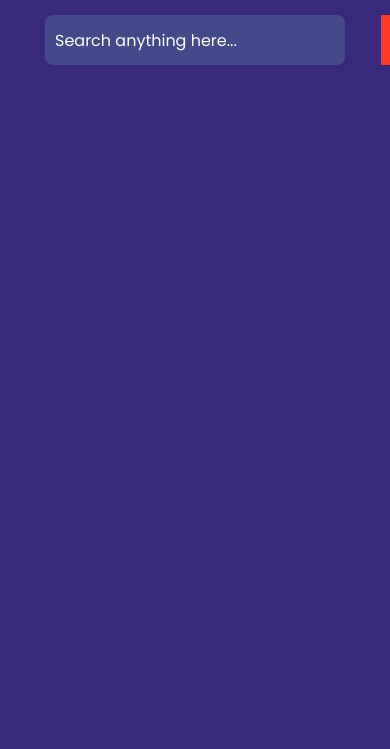
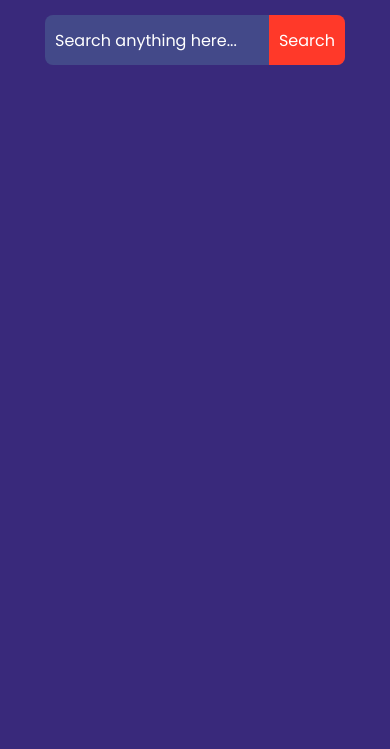
Before and after one commit to TonyStark-19/Image-Search-Engine, a plain HTML site: page index.html in a window 390 px wide. Shown: the part 95-844 px from the top of the page. Drawn offline with Linux system fonts and the light colour scheme.

Commit message:
Fixed responsiveness again

```diff
--- a/style.css
+++ b/style.css
@@ -203,6 +203,10 @@ form button {
     form button {
         padding: 0 20px;
     }
+
+    form input {
+        width: 200px;
+    }
 }
 
 @media (max-width: 400px) {
@@ -217,7 +221,7 @@ form button {
     }
 
     form input {
-        flex: none;
+        flex: 1;
     }
 
     form input,
```
